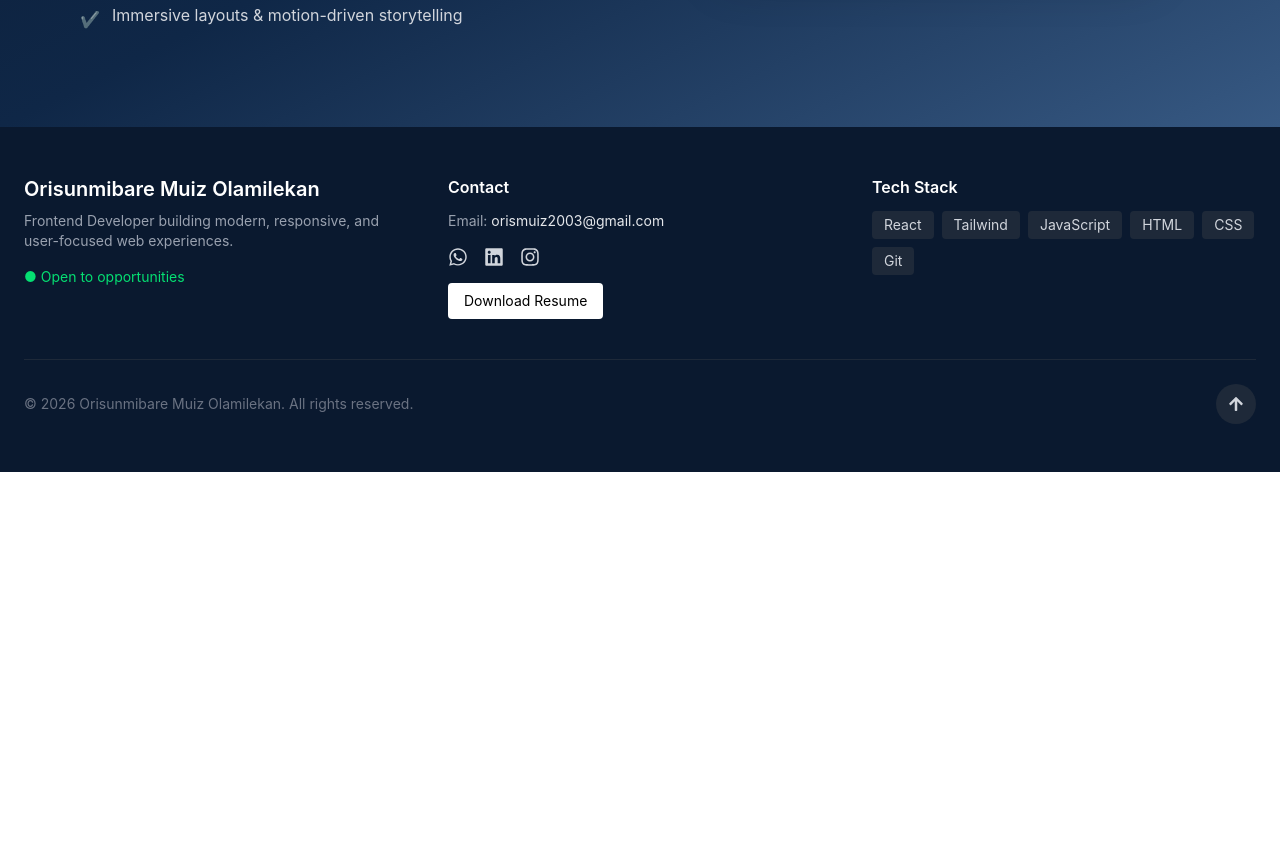
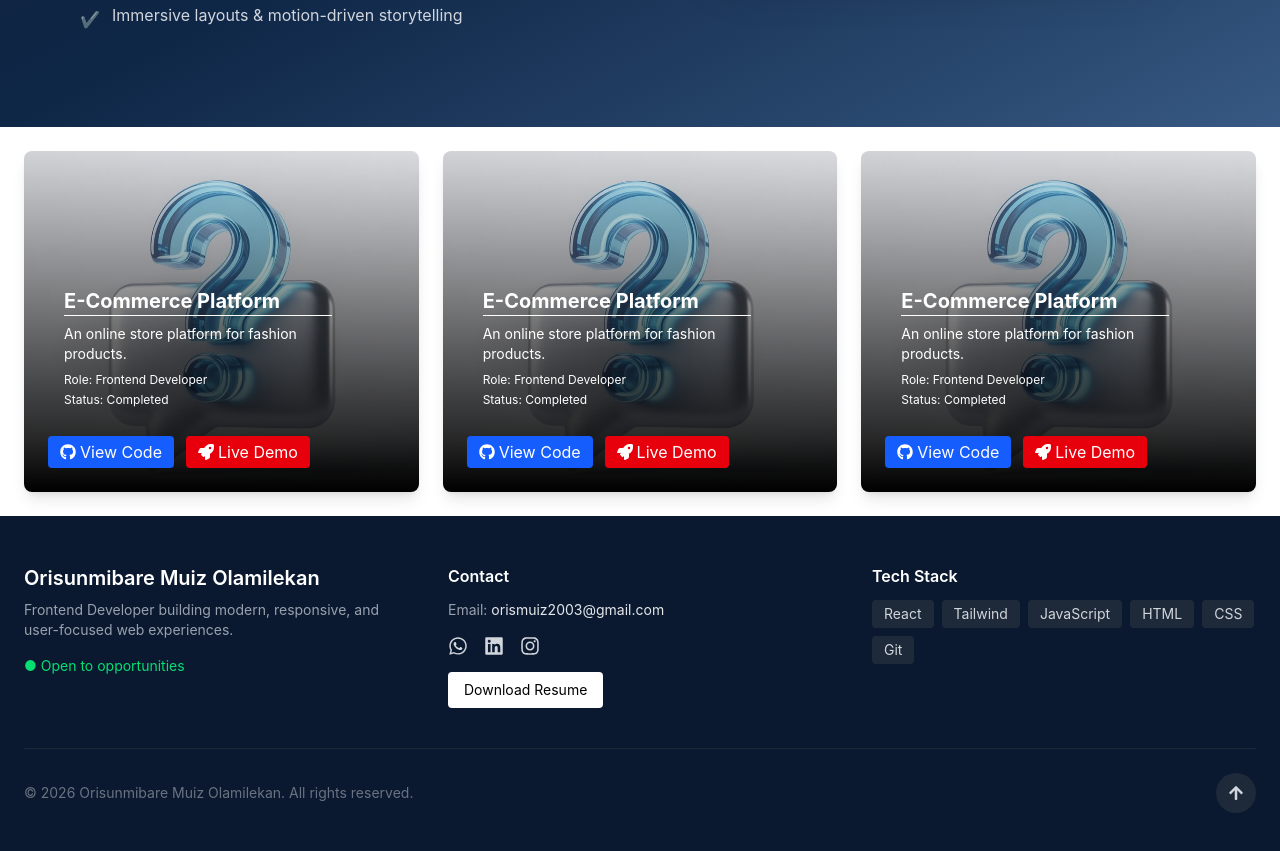
Before and after one commit to Orisunmibare-Muiz/Muiz-Portfolio, a React (Vite) app: page / in a window 1280 px wide. Shown: the part 3040-3891 px from the top of the page. Before the commit the page ends 3512 px from the top, so only its background shows below. Built offline with nearby package versions, Linux system fonts and the light colour scheme.

Commit message:
feat: add caseCard.jsx

```diff
--- a/src/Components/About.jsx
+++ b/src/Components/About.jsx
@@ -62,7 +62,7 @@ export default function About() {
     return (
         <>
             {/* // pt-20 gives it that nice breathing room at the top */}
-            <section smooth id='about' className="bg-[#ffffff] text-gray-900 py-20 px-6 md:px-12 lg:px-24">
+            <section smooth="true" id='about' className="bg-[#ffffff] text-gray-900 py-20 px-6 md:px-12 lg:px-24">
                 <div className="max-w-7xl mx-auto">
 
                     {/* Main Heading */}
--- a/src/Components/CaseCard.jsx
+++ b/src/Components/CaseCard.jsx
@@ -0,0 +1,55 @@
+import React from 'react'
+import { FaGithub, FaRocket } from 'react-icons/fa'
+import { CaseCardData } from '../Data/CaseCardData'
+
+// Individual Card component to display project details
+const Card = ({ props }) => {
+    return (
+        <div
+            className="rounded-lg shadow-lg overflow-hidden relative bg-cover bg-center"
+            style={{ backgroundImage: `url(${props.bgImage})`, backgroundSize: 'cover', backgroundPosition: 'center' }}
+        >
+            <div className="bg-linear-to-b from-[#ffffff00] to-black bg-opacity-90 p-6 pt-30">
+                <div className='bg-radial-[at_50%_49%] from-[#0000003d] to-[#ffffff00] to-70% max-w-75 p-4 rounded-lg'>
+                    <h2 className="text-xl text-white font-bold mb-2 border-b border-white max-w-75">{props.title}</h2>
+                    <p className="text-sm text-white mb-2">{props.description}</p>
+                    <p className="text-xs text-white  mb-1">Role: {props.role}</p>
+                    <p className="text-xs text-white  mb-3">Status: {props.status}</p>
+                </div>
+                <div className="flex gap-3">
+                    <a
+                        href={props.github}
+                        target="_blank"
+                        rel="noopener noreferrer"
+                        className="flex items-center gap-1 bg-blue-600 text-white px-3 py-1 rounded hover:bg-blue-700 transition"
+                    >
+                        <FaGithub /> View Code
+                    </a>
+                    <a
+                        href={props.liveDemo}
+                        target="_blank"
+                        rel="noopener noreferrer"
+                        className="flex items-center gap-1 bg-red-600 text-white px-3 py-1 rounded hover:bg-red-700 transition"
+                    >
+                        <FaRocket /> Live Demo
+                    </a>
+                </div>
+            </div>
+        </div>
+    );
+};
+
+
+// Main CaseCard component to render all project cards
+export default function CaseCard() {
+    return (
+        <>
+            <div className="grid grid-cols-1 md:grid-cols-2 lg:grid-cols-3 gap-6 p-6">
+                {CaseCardData.map((props, index) => (
+                    <Card key={index} props={props} />
+                ))}
+            </div>
+
+        </>
+    )
+}
--- /dev/null
+++ b/src/Data/CaseCardData.js
@@ -0,0 +1,35 @@
+
+import emptyPic from "../../public/Images/empty-image.jpg"
+
+export const CaseCardData = [
+  {
+    title: "E-Commerce Platform",
+    description: "An online store platform for fashion products.",
+    role: "Frontend Developer",
+    status: "Completed",
+    techStack: ["React", "Tailwind CSS", "Node.js"],
+    github: "",
+    liveDemo: "",
+    bgImage: emptyPic,
+  },
+  {
+    title: "E-Commerce Platform",
+    description: "An online store platform for fashion products.",
+    role: "Frontend Developer",
+    status: "Completed",
+    techStack: ["React", "Tailwind CSS", "Node.js"],
+    github: "",
+    liveDemo: "",
+    bgImage: emptyPic,
+  },
+  {
+    title: "E-Commerce Platform",
+    description: "An online store platform for fashion products.",
+    role: "Frontend Developer",
+    status: "Completed",
+    techStack: ["React", "Tailwind CSS", "Node.js"],
+    github: "",
+    liveDemo: "",
+    bgImage: emptyPic,
+  },
+];
--- a/src/Pages/Home.jsx
+++ b/src/Pages/Home.jsx
@@ -4,7 +4,7 @@ import HeroSection from '../Components/HeroSection'
 import About from '../Components/About'
 import ExperimentFutureSection from '../Components/ExperimentFutureSection'
 import Footer from '../Components/Shared Components/Footer'
-// import CaseCard from '../Components/CaseCard'
+import CaseCard from '../Components/CaseCard'
 
 export default function Home() {
     return (
@@ -13,7 +13,7 @@ export default function Home() {
             <HeroSection />
             <About />
             <ExperimentFutureSection />
-            {/* <CaseCard /> */}
+            <CaseCard />
             <Footer />
         </div>
     )
```
Also changed, not shown: public/Images/empty-image.jpg (added), src/Components/Shared Components/Footer.jsx (line endings or trailing spaces), src/Data/SkillData.js (deleted).
